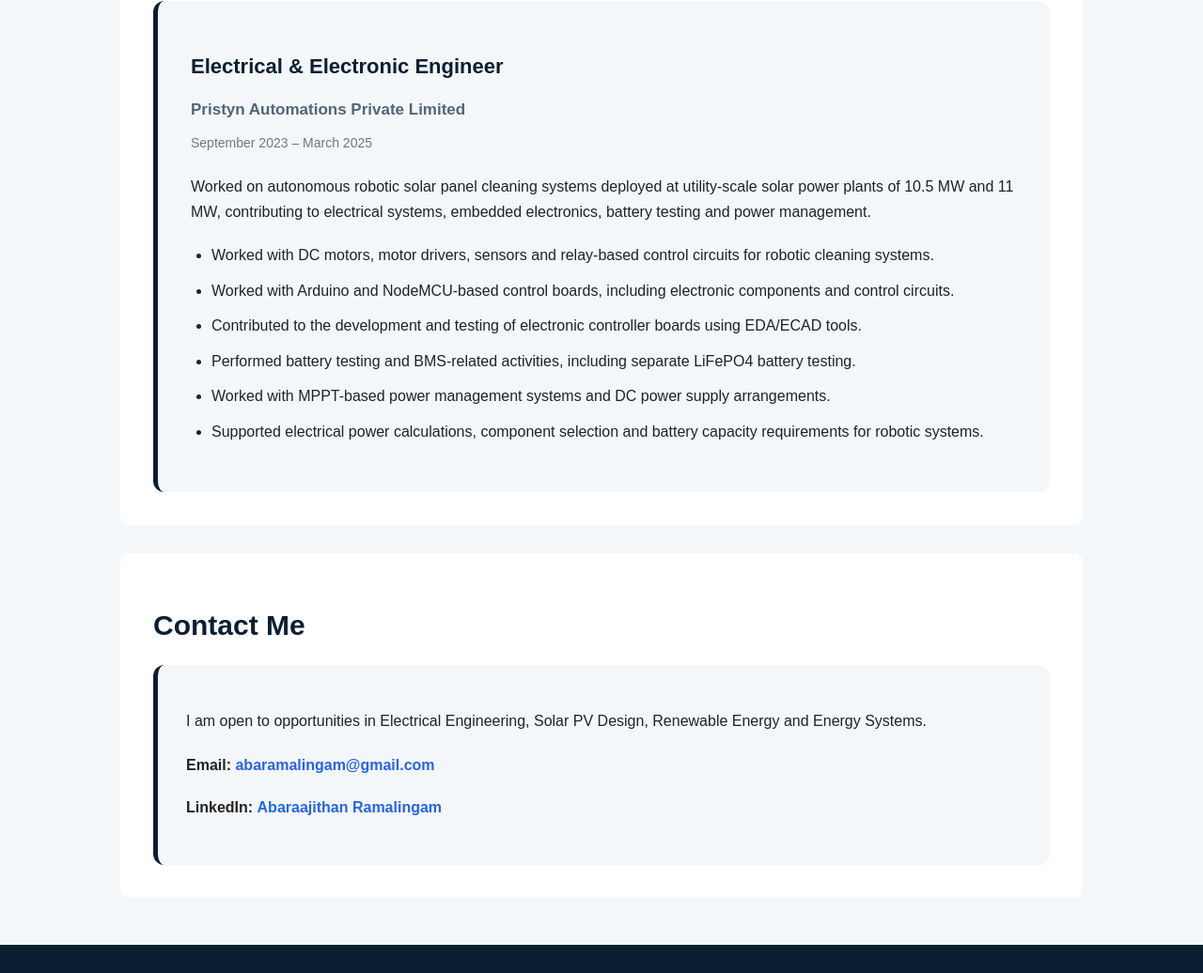
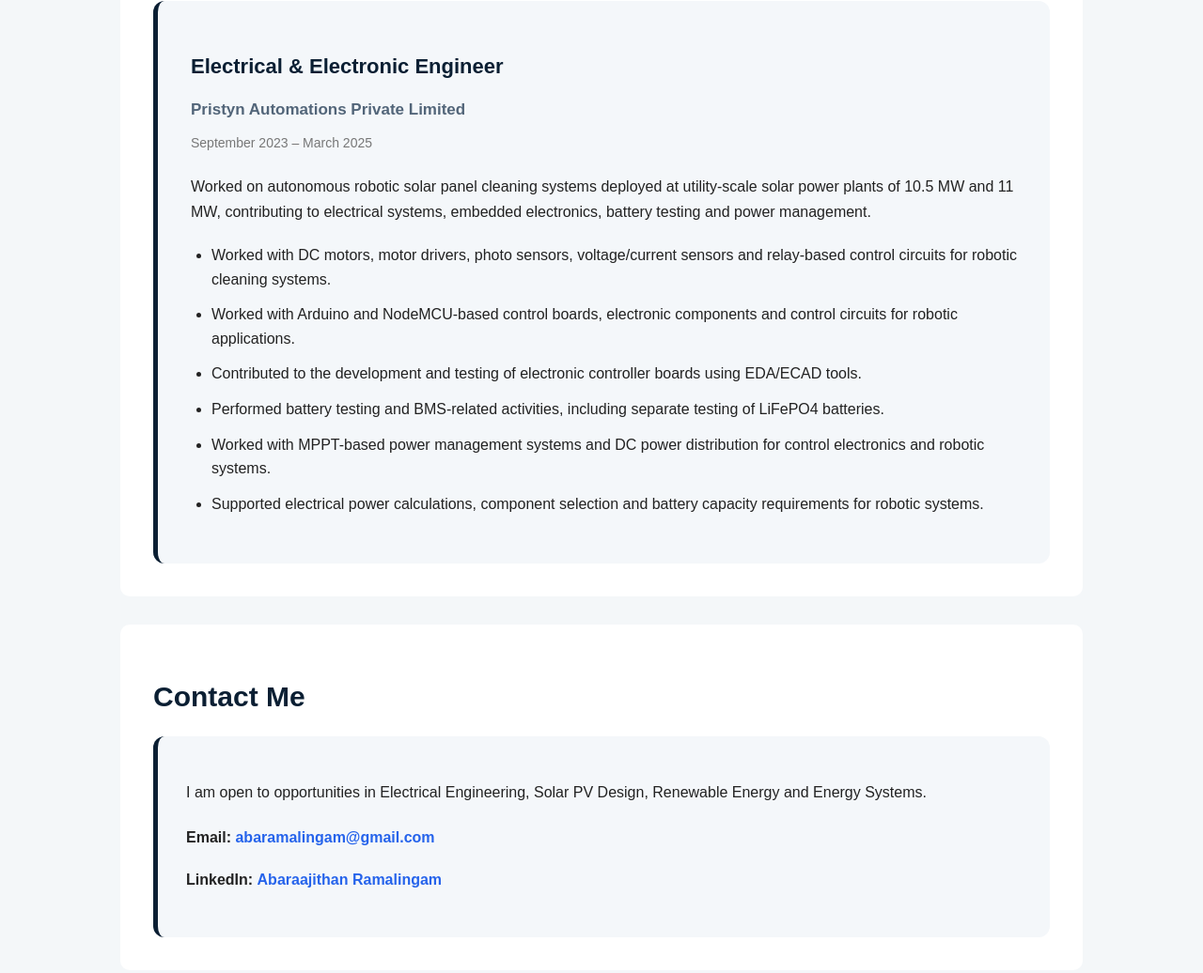
Before and after one commit to abaraajithan05/My_Portfolio, a plain HTML site: page index.html in a window 1280 px wide. Shown: the part 4743-5779 px from the top of the page at 94% size. Drawn offline with Linux system fonts and the light colour scheme.

Commit message:
Improve professional experience section

```diff
--- a/index.html
+++ b/index.html
@@ -465,15 +465,15 @@
                 </p>
 
                 <ul>
-                    <li>Worked with DC motors, motor drivers, sensors and relay-based control circuits for robotic cleaning systems.</li>
+                    <li>Worked with DC motors, motor drivers, photo sensors, voltage/current sensors and relay-based control circuits for robotic cleaning systems.</li>
 
-                    <li>Worked with Arduino and NodeMCU-based control boards, including electronic components and control circuits.</li>
+                    <li>Worked with Arduino and NodeMCU-based control boards, electronic components and control circuits for robotic applications.</li>
 
                     <li>Contributed to the development and testing of electronic controller boards using EDA/ECAD tools.</li>
 
-                    <li>Performed battery testing and BMS-related activities, including separate LiFePO4 battery testing.</li>
+                    <li>Performed battery testing and BMS-related activities, including separate testing of LiFePO4 batteries.</li>
 
-                    <li>Worked with MPPT-based power management systems and DC power supply arrangements.</li>
+                    <li>Worked with MPPT-based power management systems and DC power distribution for control electronics and robotic systems.</li>
 
                     <li>Supported electrical power calculations, component selection and battery capacity requirements for robotic systems.</li>
                 </ul>
```
